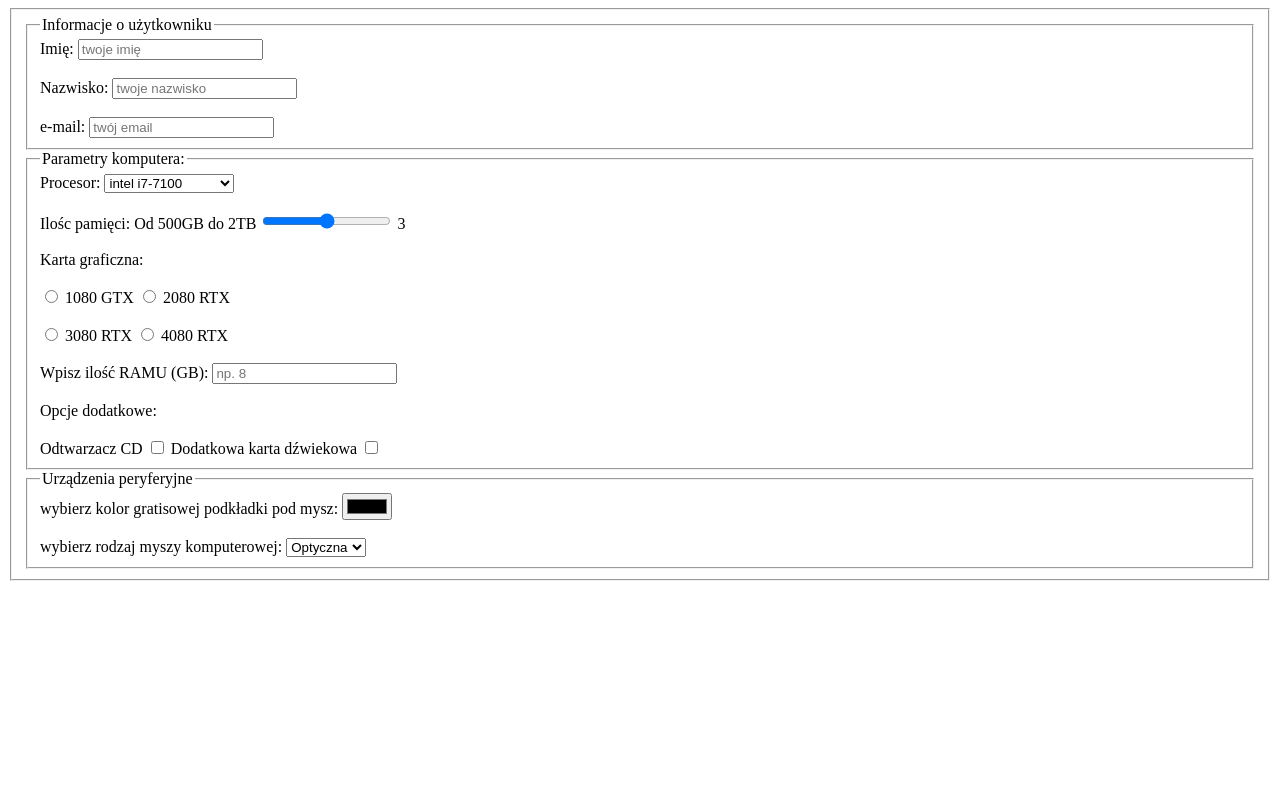
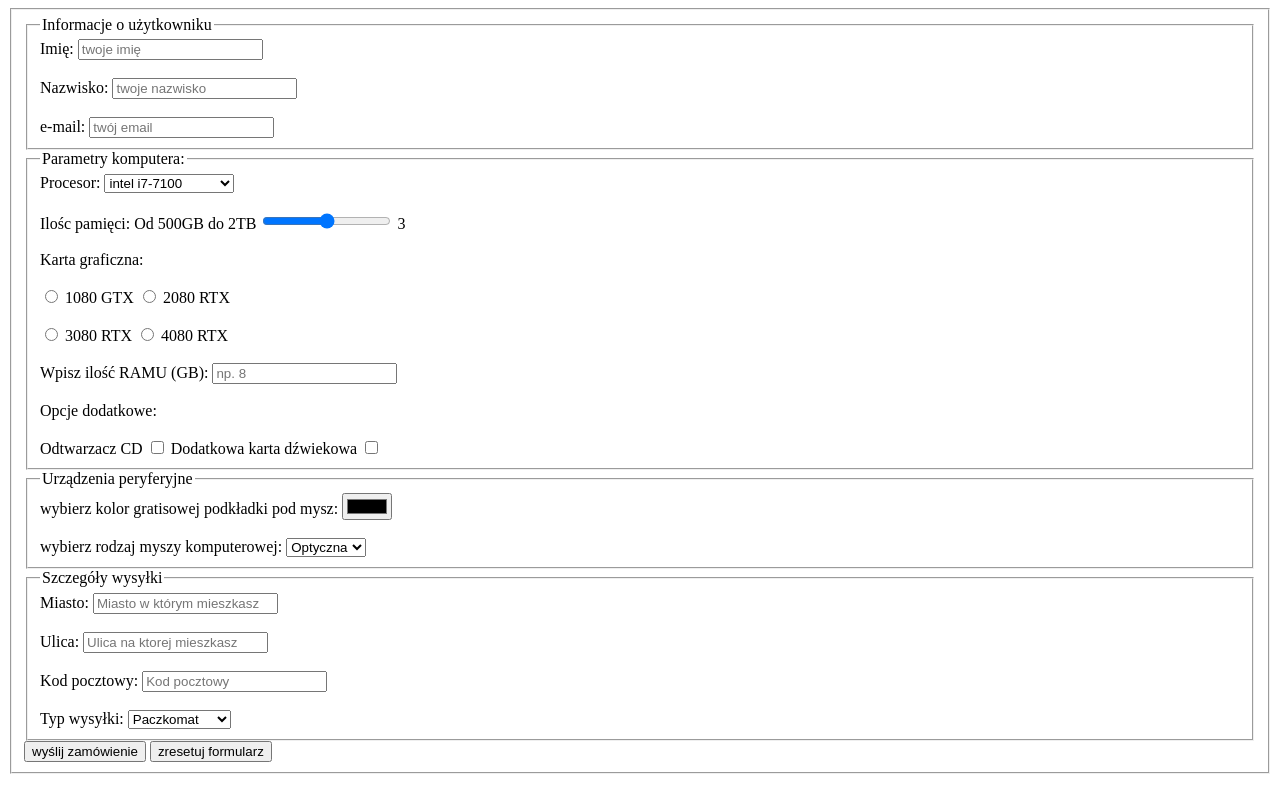
Before and after one commit to 4TiCzech/Formularz1, a plain HTML site: page index.html in a window 1280 px wide. Drawn offline with Linux system fonts and the light colour scheme.

Commit message:
szczegóły wysyłki

```diff
--- a/index.html
+++ b/index.html
@@ -53,3 +53,27 @@
             <option>Optyczna</option>
             <option>Laserowa</option>
         </select>
+      </fieldset>
+      <fieldset>
+        <legend> Szczegóły wysyłki</legend>
+        Miasto: <input type="text" name="miasto" placeholder="Miasto w którym mieszkasz"> <br> </br>
+        Ulica: <input type="text" name="ulica" placeholder="Ulica na ktorej mieszkasz"> <br> </br>
+        Kod pocztowy: <input type="text" name="kod" placeholder="Kod pocztowy">  <br> </br>
+        Typ wysyłki: <select>
+            <optgroup label="InPost">
+            <option> Paczkomat </option>
+            <option> Kurier </option>
+         </optgroup>
+            <optgroup label="DHL">
+                <option> Kurier</option>
+            </optgroup>
+        </select>
+
+
+      </fieldset>
+      <input type="submit" name="wyslij" value="wyślij zamówienie">
+      <input type="reset" name="reset" value="zresetuj formularz">
+    </fieldset>
+    </form>
+  </body>
+</html>
```
